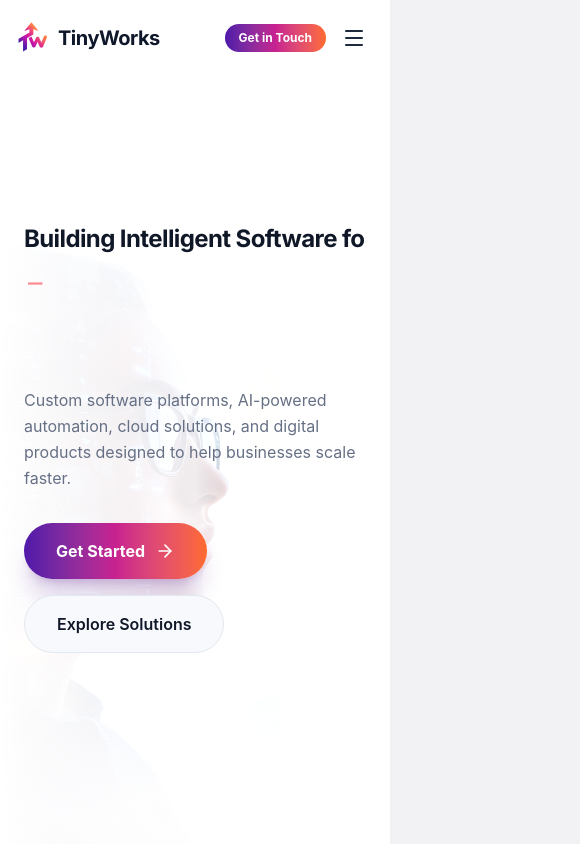
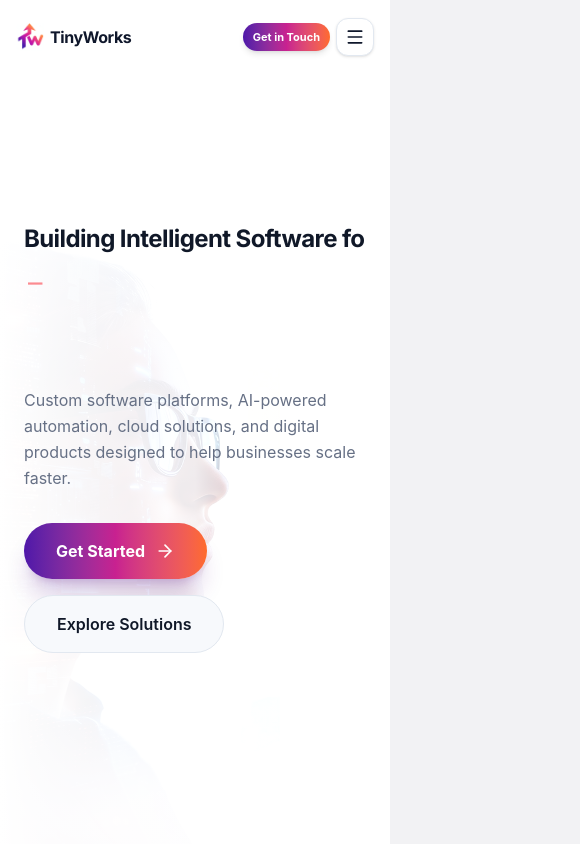
Before and after one commit to dishanttalwekar97/TinyWorks, a React (Vite) app: page / in a window 390 px wide. Shown: the top 844 px of the page, 580 px wide, since content can reach past the window. Built offline with nearby package versions, Linux system fonts and the light colour scheme.

Commit message:
Opd management Chnages

```diff
--- a/src/components/Navbar.jsx
+++ b/src/components/Navbar.jsx
@@ -150,19 +150,20 @@ export const Navbar = ({ onOpenContact }) => {
           <a
             href="/"
             onClick={(e) => handleNavClick(e, '#home')}
-            className="flex items-center gap-2.5 group focus:outline-none cursor-pointer"
+            className="flex items-center gap-1.5 sm:gap-2.5 group focus:outline-none cursor-pointer shrink-0"
             data-cursor="TinyWorks"
           >
             <img
               src="/images/tinyworks-logo.webp"
               alt="TinyWorks Logo"
-              className="h-8 sm:h-9 md:h-10 w-auto object-contain transition-transform group-hover:scale-105"
+              className="h-7 sm:h-9 md:h-10 w-auto object-contain transition-transform group-hover:scale-105"
               onError={(e) => {
                 e.target.onerror = null;
                 e.target.src = "http://tinyworksindia.com/logo/tinyworks-logo@2x.webp";
               }}
             />
-            <span className={`font-heading font-extrabold text-xl sm:text-2xl tracking-tight transition-colors leading-none ${scrolled ? 'text-white group-hover:text-[#C82190]' : 'text-slate-900 group-hover:text-[#C82190]'
+            <span className={`font-heading font-extrabold text-base sm:text-2xl tracking-tight transition-colors leading-none ${
+              scrolled || mobileMenuOpen ? 'text-white group-hover:text-[#C82190]' : 'text-slate-900 group-hover:text-[#C82190]'
             }`}>
               TinyWorks
             </span>
@@ -177,7 +178,8 @@ export const Navbar = ({ onOpenContact }) => {
                     <button
                       onClick={(e) => handleNavClick(e, '/carecloudx')}
                       onMouseEnter={() => setCareCloudOpen(true)}
-                      className={`inline-flex items-center gap-1 text-sm font-semibold tracking-wide transition-colors py-1 cursor-pointer ${isCareCloudPage
+                      className={`inline-flex items-center gap-1 text-sm font-semibold tracking-wide transition-colors py-1 cursor-pointer ${
+                        isCareCloudPage
                           ? 'text-[#C82190]'
                           : scrolled
                             ? 'text-slate-200 hover:text-[#C82190]'
@@ -186,7 +188,8 @@ export const Navbar = ({ onOpenContact }) => {
                     >
                       <span>CareCloudX</span>
                       <ChevronDown
-                        className={`w-4 h-4 transition-transform duration-200 ${careCloudOpen
+                        className={`w-4 h-4 transition-transform duration-200 ${
+                          careCloudOpen
                             ? 'rotate-180 text-[#C82190]'
                             : scrolled
                               ? 'text-slate-400'
@@ -223,7 +226,8 @@ export const Navbar = ({ onOpenContact }) => {
                   key={link.name}
                   href={link.href}
                   onClick={(e) => handleNavClick(e, link.href)}
-                  className={`text-sm font-semibold tracking-wide transition-colors ${isActive
+                  className={`text-sm font-semibold tracking-wide transition-colors ${
+                    isActive
                       ? 'text-[#C82190]'
                       : scrolled
                         ? 'text-slate-200 hover:text-[#C82190]'
@@ -248,21 +252,24 @@ export const Navbar = ({ onOpenContact }) => {
             </button>
           </div>
 
-          {/* Mobile Menu Button */}
-          <div className="flex md:hidden items-center gap-2">
+          {/* Mobile Menu Button + Get in Touch Side-by-Side */}
+          <div className="flex md:hidden items-center gap-1.5 shrink-0">
             <button
               onClick={onOpenContact}
-              className="sm:hidden px-3.5 py-1.5 rounded-full bg-gradient-to-r from-[#4F16A9] via-[#C82190] to-[#FF6B2B] text-white text-xs font-bold cursor-pointer"
+              className="px-2.5 py-1.5 rounded-full bg-gradient-to-r from-[#4F16A9] via-[#C82190] to-[#FF6B2B] text-white text-[11px] font-bold cursor-pointer shadow-md shrink-0 whitespace-nowrap"
             >
               Get in Touch
             </button>
             <button
               onClick={() => setMobileMenuOpen(!mobileMenuOpen)}
-              className={`p-2 rounded-lg cursor-pointer ${scrolled ? 'text-white hover:bg-slate-800' : 'text-slate-800 hover:bg-slate-100'
+              className={`p-2 rounded-xl border cursor-pointer transition-colors shrink-0 ${
+                scrolled || mobileMenuOpen
+                  ? 'bg-slate-900 border-slate-700 text-white hover:bg-slate-800'
+                  : 'bg-white border-slate-200 text-slate-900 hover:bg-slate-100 shadow-sm'
               }`}
               aria-label="Toggle menu"
             >
-              {mobileMenuOpen ? <X className="w-6 h-6" /> : <Menu className="w-6 h-6" />}
+              {mobileMenuOpen ? <X className="w-5 h-5 text-[#C82190]" /> : <Menu className="w-5 h-5 text-slate-900" />}
             </button>
           </div>
 
--- a/src/index.css
+++ b/src/index.css
@@ -5,30 +5,41 @@
     font-family: 'Inter', -apple-system, BlinkMacSystemFont, 'Segoe UI', Roboto, sans-serif;
   }
 
-  h1, h2, h3, h4, .font-heading {
+  h1,
+  h2,
+  h3,
+  h4,
+  .font-heading {
     font-family: 'Inter', sans-serif;
     font-weight: 500;
     letter-spacing: -0.025em;
   }
 
-  html, body {
-    max-width: 100%;
+  html,
+  body {
+    max-width: 100vw;
+    overflow-x: clip;
     margin: 0;
     padding: 0;
-  }
-
-  #root {
-    position: relative;
-    width: 100%;
   }
 
   body {
     background-color: #F2F2F4;
     color: #1D1D1F;
   }
+
+  #root {
+    position: relative;
+    width: 100%;
+    max-width: 100vw;
+    overflow-x: clip;
+  }
 }
 
-img, video, svg, canvas {
+img,
+video,
+svg,
+canvas {
   max-width: 100%;
 }
 
@@ -36,13 +47,16 @@ img, video, svg, canvas {
 ::-webkit-scrollbar {
   width: 8px;
 }
+
 ::-webkit-scrollbar-track {
   background: #F2F2F4;
 }
+
 ::-webkit-scrollbar-thumb {
   background: #D1D1D6;
   border-radius: 4px;
 }
+
 ::-webkit-scrollbar-thumb:hover {
   background: #9E9E9E;
 }
@@ -56,6 +70,7 @@ img, video, svg, canvas {
 .text-hover-lift {
   transition: transform 0.3s cubic-bezier(0.16, 1, 0.3, 1), color 0.3s ease;
 }
+
 .text-hover-lift:hover {
   transform: translateY(-2px);
 }
@@ -63,6 +78,7 @@ img, video, svg, canvas {
 .text-hover-slide {
   transition: transform 0.3s cubic-bezier(0.16, 1, 0.3, 1);
 }
+
 .text-hover-slide:hover {
   transform: translateX(6px);
 }
@@ -113,7 +129,10 @@ img, video, svg, canvas {
 
 /* Respect Prefers Reduced Motion */
 @media (prefers-reduced-motion: reduce) {
-  *, ::before, ::after {
+
+  *,
+  ::before,
+  ::after {
     animation-duration: 0.01ms !important;
     animation-iteration-count: 1 !important;
     transition-duration: 0.01ms !important;
```
Lines whose indentation alone changed are shown as unchanged.
